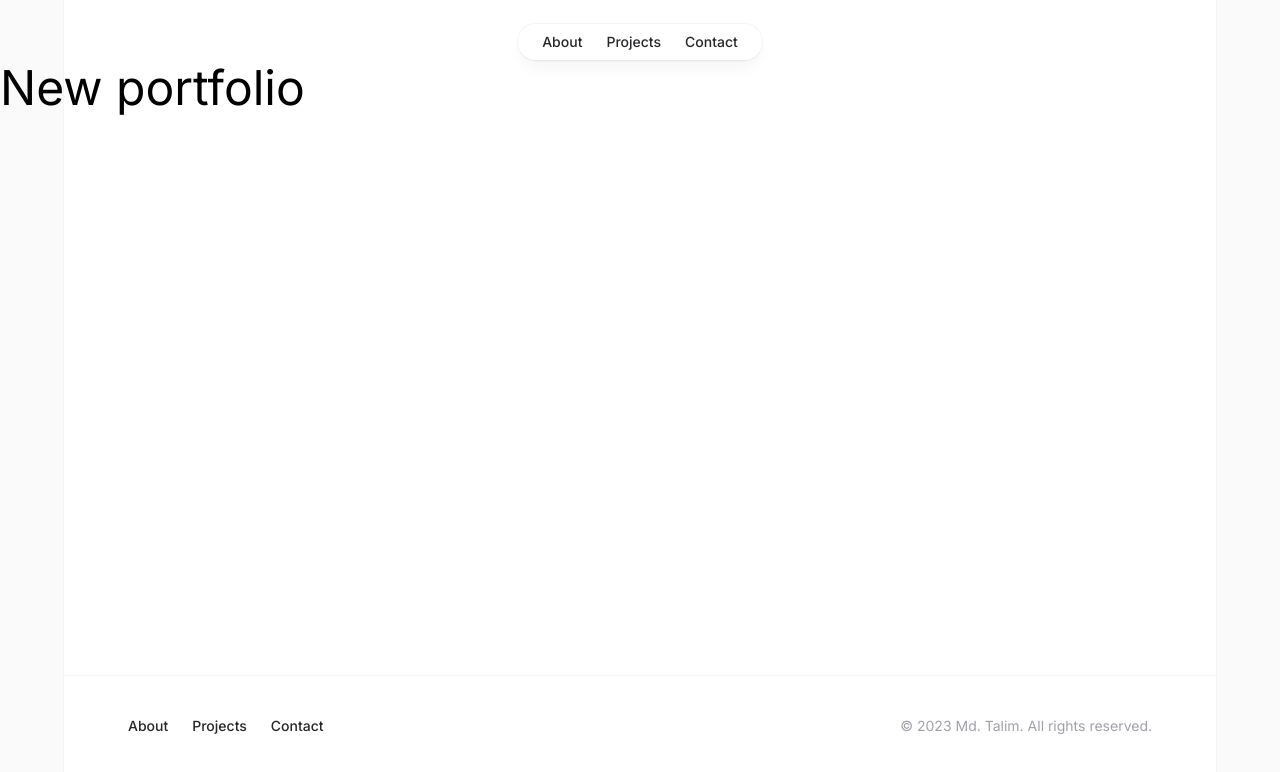
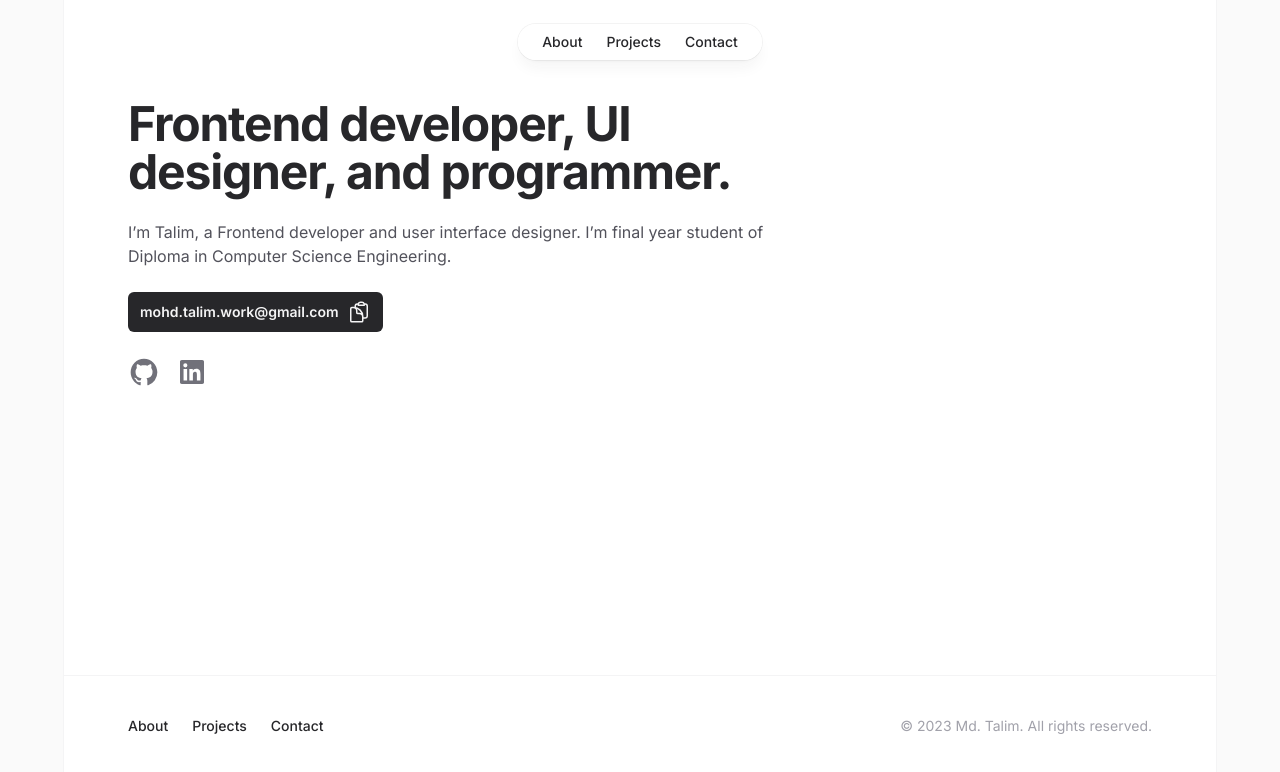
Before and after one commit to Md-Talim/Md-Talim, a Next.js app: page / in a window 1280 px wide. Shown: the top 772 px of the page. Built offline with nearby package versions, Linux system fonts and the light colour scheme.

Commit message:
Build the Hero Section

```diff
--- a/src/app/page.tsx
+++ b/src/app/page.tsx
@@ -1,5 +1,59 @@
-export default function Home() {
+import Container from '@/components/Container';
+import CopyToClipboard from '@/components/CopyToClipboard';
+import {
+  GitHubIcon,
+  LinkedInIcon,
+  TwitterIcon,
+} from '@/components/SocialIcons';
+import Link from 'next/link';
+
+const SocialLink = ({
+  children,
+  href,
+  label,
+}: {
+  children: React.ReactNode;
+  href: string;
+  label: string;
+}) => {
   return (
-    <main className="text-5xl">New portfolio</main>
-  )
-}
+    <Link className="group -m-1 p-1" href={href} aria-label={label}>
+      {children}
+    </Link>
+  );
+};
+
+const Home = () => {
+  return (
+    <>
+      <Container className="mt-9">
+        <div className="max-w-2xl">
+          <h1 className="text-4xl font-bold tracking-tight text-zinc-800 sm:text-5xl">
+            Frontend developer, UI designer, and programmer.
+          </h1>
+          <p className="mt-6 text-base text-zinc-600">
+            I’m Talim, a Frontend developer and user interface designer. I’m
+            final year student of Diploma in Computer Science Engineering.
+          </p>
+          <CopyToClipboard text="mohd.talim.work@gmail.com" />
+          <div className="mt-6 flex gap-4">
+            <SocialLink
+              href="https://github.com/md-talim"
+              label="Follow on Twitter"
+            >
+              <GitHubIcon className="h-8 w-8 fill-zinc-500 transition group-hover:fill-zinc-600" />
+            </SocialLink>
+            <SocialLink
+              href="https://www.linkedin.com/in/md-talim/"
+              label="Follow on Twitter"
+            >
+              <LinkedInIcon className="h-8 w-8 fill-zinc-500 transition group-hover:fill-zinc-600" />
+            </SocialLink>
+          </div>
+        </div>
+      </Container>
+    </>
+  );
+};
+
+export default Home;
--- /dev/null
+++ b/src/components/Button.tsx
@@ -0,0 +1,30 @@
+import React from 'react';
+import Link from 'next/link';
+import clsx from 'clsx';
+
+interface ButtonProps extends React.ButtonHTMLAttributes<HTMLButtonElement> {
+  variant?: 'primary' | 'secondary';
+}
+
+const variantStyles: Record<string, string> = {
+  primary:
+    'bg-zinc-800 font-semibold text-zinc-100 hover:bg-zinc-700 active:bg-zinc-800 active:text-zinc-100/70',
+  secondary:
+    'bg-zinc-50 font-medium text-zinc-900 hover:bg-zinc-100 active:bg-zinc-100 active:text-zinc-900/60',
+};
+
+const Button: React.FC<ButtonProps> = ({
+  variant = 'primary',
+  className,
+  ...props
+}) => {
+  const combinedClassName = clsx(
+    'inline-flex items-center gap-2 justify-center rounded-md py-2 px-3 text-sm outline-offset-2 transition active:transition-none',
+    variantStyles[variant],
+    className,
+  );
+
+  return <button className={combinedClassName} {...props} />;
+};
+
+export default Button;
--- /dev/null
+++ b/src/components/CopyToClipboard.tsx
@@ -0,0 +1,41 @@
+'use client';
+
+import Button from './Button';
+
+const CopyIcon = () => (
+  <svg
+    xmlns="http://www.w3.org/2000/svg"
+    fill="none"
+    viewBox="0 0 24 24"
+    strokeWidth={1.5}
+    stroke="currentColor"
+    className="w-6 h-6"
+  >
+    <path
+      strokeLinecap="round"
+      strokeLinejoin="round"
+      d="M8.25 7.5V6.108c0-1.135.845-2.098 1.976-2.192.373-.03.748-.057 1.123-.08M15.75 18H18a2.25 2.25 0 002.25-2.25V6.108c0-1.135-.845-2.098-1.976-2.192a48.424 48.424 0 00-1.123-.08M15.75 18.75v-1.875a3.375 3.375 0 00-3.375-3.375h-1.5a1.125 1.125 0 01-1.125-1.125v-1.5A3.375 3.375 0 006.375 7.5H5.25m11.9-3.664A2.251 2.251 0 0015 2.25h-1.5a2.251 2.251 0 00-2.15 1.586m5.8 0c.065.21.1.433.1.664v.75h-6V4.5c0-.231.035-.454.1-.664M6.75 7.5H4.875c-.621 0-1.125.504-1.125 1.125v12c0 .621.504 1.125 1.125 1.125h9.75c.621 0 1.125-.504 1.125-1.125V16.5a9 9 0 00-9-9z"
+    />
+  </svg>
+);
+
+interface Props {
+  text: string;
+}
+
+const CopyToClipboard = ({ text }: Props) => {
+  return (
+    <Button
+      type="button"
+      className="mt-6 flex gap-2"
+      onClick={() => navigator.clipboard.writeText(text)}
+    >
+      <p>{text}</p>
+      <div className="max-w-full">
+        <CopyIcon />
+      </div>
+    </Button>
+  );
+};
+
+export default CopyToClipboard;
--- /dev/null
+++ b/src/components/SocialIcons.tsx
@@ -0,0 +1,36 @@
+export function TwitterIcon(props: { className: string }) {
+  return (
+    <svg viewBox="0 0 24 24" aria-hidden="true" {...props}>
+      <path d="M20.055 7.983c.011.174.011.347.011.523 0 5.338-3.92 11.494-11.09 11.494v-.003A10.755 10.755 0 0 1 3 18.186c.308.038.618.057.928.058a7.655 7.655 0 0 0 4.841-1.733c-1.668-.032-3.13-1.16-3.642-2.805a3.753 3.753 0 0 0 1.76-.07C5.07 13.256 3.76 11.6 3.76 9.676v-.05a3.77 3.77 0 0 0 1.77.505C3.816 8.945 3.288 6.583 4.322 4.737c1.98 2.524 4.9 4.058 8.034 4.22a4.137 4.137 0 0 1 1.128-3.86A3.807 3.807 0 0 1 19 5.274a7.657 7.657 0 0 0 2.475-.98c-.29.934-.9 1.729-1.713 2.233A7.54 7.54 0 0 0 22 5.89a8.084 8.084 0 0 1-1.945 2.093Z" />
+    </svg>
+  );
+}
+
+export function InstagramIcon(props: { className: string }) {
+  return (
+    <svg viewBox="0 0 24 24" aria-hidden="true" {...props}>
+      <path d="M12 3c-2.444 0-2.75.01-3.71.054-.959.044-1.613.196-2.185.418A4.412 4.412 0 0 0 4.51 4.511c-.5.5-.809 1.002-1.039 1.594-.222.572-.374 1.226-.418 2.184C3.01 9.25 3 9.556 3 12s.01 2.75.054 3.71c.044.959.196 1.613.418 2.185.23.592.538 1.094 1.039 1.595.5.5 1.002.808 1.594 1.038.572.222 1.226.374 2.184.418C9.25 20.99 9.556 21 12 21s2.75-.01 3.71-.054c.959-.044 1.613-.196 2.185-.419a4.412 4.412 0 0 0 1.595-1.038c.5-.5.808-1.002 1.038-1.594.222-.572.374-1.226.418-2.184.044-.96.054-1.267.054-3.711s-.01-2.75-.054-3.71c-.044-.959-.196-1.613-.419-2.185A4.412 4.412 0 0 0 19.49 4.51c-.5-.5-1.002-.809-1.594-1.039-.572-.222-1.226-.374-2.184-.418C14.75 3.01 14.444 3 12 3Zm0 1.622c2.403 0 2.688.009 3.637.052.877.04 1.354.187 1.67.31.421.163.72.358 1.036.673.315.315.51.615.673 1.035.123.317.27.794.31 1.671.043.95.052 1.234.052 3.637s-.009 2.688-.052 3.637c-.04.877-.187 1.354-.31 1.67-.163.421-.358.72-.673 1.036a2.79 2.79 0 0 1-1.035.673c-.317.123-.794.27-1.671.31-.95.043-1.234.052-3.637.052s-2.688-.009-3.637-.052c-.877-.04-1.354-.187-1.67-.31a2.789 2.789 0 0 1-1.036-.673 2.79 2.79 0 0 1-.673-1.035c-.123-.317-.27-.794-.31-1.671-.043-.95-.052-1.234-.052-3.637s.009-2.688.052-3.637c.04-.877.187-1.354.31-1.67.163-.421.358-.72.673-1.036.315-.315.615-.51 1.035-.673.317-.123.794-.27 1.671-.31.95-.043 1.234-.052 3.637-.052Z" />
+      <path d="M12 15a3 3 0 1 1 0-6 3 3 0 0 1 0 6Zm0-7.622a4.622 4.622 0 1 0 0 9.244 4.622 4.622 0 0 0 0-9.244Zm5.884-.182a1.08 1.08 0 1 1-2.16 0 1.08 1.08 0 0 1 2.16 0Z" />
+    </svg>
+  );
+}
+
+export function GitHubIcon(props: { className: string }) {
+  return (
+    <svg viewBox="0 0 24 24" aria-hidden="true" {...props}>
+      <path
+        fillRule="evenodd"
+        clipRule="evenodd"
+        d="M12 2C6.475 2 2 6.588 2 12.253c0 4.537 2.862 8.369 6.838 9.727.5.09.687-.218.687-.487 0-.243-.013-1.05-.013-1.91C7 20.059 6.35 18.957 6.15 18.38c-.113-.295-.6-1.205-1.025-1.448-.35-.192-.85-.667-.013-.68.788-.012 1.35.744 1.538 1.051.9 1.551 2.338 1.116 2.912.846.088-.666.35-1.115.638-1.371-2.225-.256-4.55-1.14-4.55-5.062 0-1.115.387-2.038 1.025-2.756-.1-.256-.45-1.307.1-2.717 0 0 .837-.269 2.75 1.051.8-.23 1.65-.346 2.5-.346.85 0 1.7.115 2.5.346 1.912-1.333 2.75-1.05 2.75-1.05.55 1.409.2 2.46.1 2.716.637.718 1.025 1.628 1.025 2.756 0 3.934-2.337 4.806-4.562 5.062.362.32.675.936.675 1.897 0 1.371-.013 2.473-.013 2.82 0 .268.188.589.688.486a10.039 10.039 0 0 0 4.932-3.74A10.447 10.447 0 0 0 22 12.253C22 6.588 17.525 2 12 2Z"
+      />
+    </svg>
+  );
+}
+
+export function LinkedInIcon(props: { className: string }) {
+  return (
+    <svg viewBox="0 0 24 24" aria-hidden="true" {...props}>
+      <path d="M18.335 18.339H15.67v-4.177c0-.996-.02-2.278-1.39-2.278-1.389 0-1.601 1.084-1.601 2.205v4.25h-2.666V9.75h2.56v1.17h.035c.358-.674 1.228-1.387 2.528-1.387 2.7 0 3.2 1.778 3.2 4.091v4.715zM7.003 8.575a1.546 1.546 0 01-1.548-1.549 1.548 1.548 0 111.547 1.549zm1.336 9.764H5.666V9.75H8.34v8.589zM19.67 3H4.329C3.593 3 3 3.58 3 4.297v15.406C3 20.42 3.594 21 4.328 21h15.338C20.4 21 21 20.42 21 19.703V4.297C21 3.58 20.4 3 19.666 3h.003z" />
+    </svg>
+  );
+}
```
